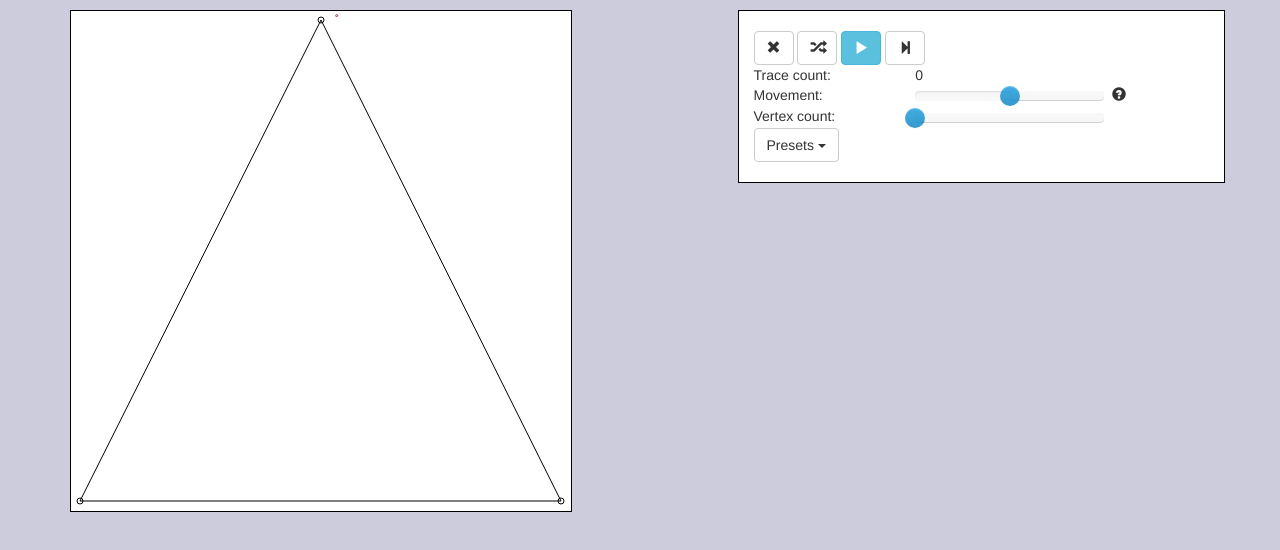
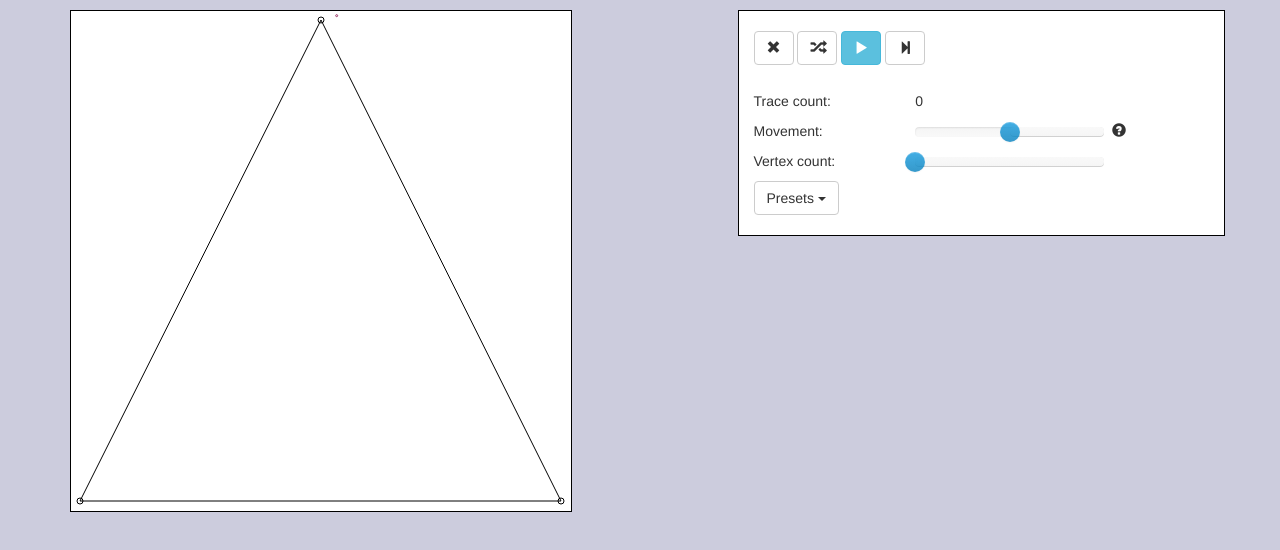
Before and after one commit to fresnik/fb-chaos-game, a plain HTML site: page index.html in a window 1280 px wide. Drawn offline with nearby package versions, Linux system fonts and the light colour scheme.

Commit message:
Minor visual changes

```diff
--- a/index.html
+++ b/index.html
@@ -20,7 +20,7 @@
 
     <div class="col-md-5 col-xs-9" style="border:1px solid black;background-color:#FFFFFF">
     <br/>
-        <div>
+        <div style="height:60px;">
             <button class="btn btn-default" onclick="resetCanvas();"><span title="Reset" class="glyphicon glyphicon-remove"></span></button>
             <button class="btn btn-default" onclick="randomizeVertices();"><span title="Randomize" class="glyphicon glyphicon-random"></span></button>
             <button class="btn btn-info" onclick="togglePlay();" id="playButton"><span title="Play" class="glyphicon glyphicon-play"></span></button>
@@ -28,18 +28,18 @@
             <button class="btn btn-default" onclick="stepTrace();"><span title="Step" class="glyphicon glyphicon-step-forward"></span></button>
             <input type="hidden" id="randomSeed" value="1337" />
         </div>
-        <div class="row">
+        <div class="row" style="height:30px;">
             <div class="col-md-4">Trace count:</div>
             <div class="col-md-8"><span id="traceCount">0</span></div>
         </div>
-        <div class="row">
+        <div class="row" style="height:30px;">
             <div class="col-md-4">Movement:</div>
             <div class="col-md-8">
                 <input type="text" class="span2" id="movePct" value="" data-slider-min="0" data-slider-max="100" data-slider-step="5" data-slider-value="50" data-slider-orientation="horizontal" data-slider-selection="after" data-slider-tooltip="show">
                 &nbsp;<span data-toggle="tooltip" title="How far (in percentage) the tracepoint should move towards a vertex" class="glyphicon glyphicon-question-sign"></span>
             </div>
         </div>
-        <div class="row">
+        <div class="row" style="height:30px;">
             <div class="col-md-4">Vertex count:</div>
             <div class="col-md-8">
                 <input type="text" class="span2" id="vertexCount" value="" data-slider-min="3" data-slider-max="10" data-slider-step="1" data-slider-value="5" data-slider-orientation="horizontal" data-slider-selection="after" data-slider-tooltip="show">
@@ -161,7 +161,12 @@
         var dy = randomVertex.y - tracePoint.y;
         tracePoint.x += dx * tracePointMovement / 100.0;
         tracePoint.y += dy * tracePointMovement / 100.0;
-        redrawCanvas(false);
+
+        ctx.strokeStyle = '#993366';
+        ctx.beginPath();
+        ctx.arc(tracePoint.x, tracePoint.y, 1, 0, 2 * Math.PI);
+        ctx.stroke();
+
         traceCount++;
         document.getElementById("traceCount").innerText = traceCount;
     }
```
